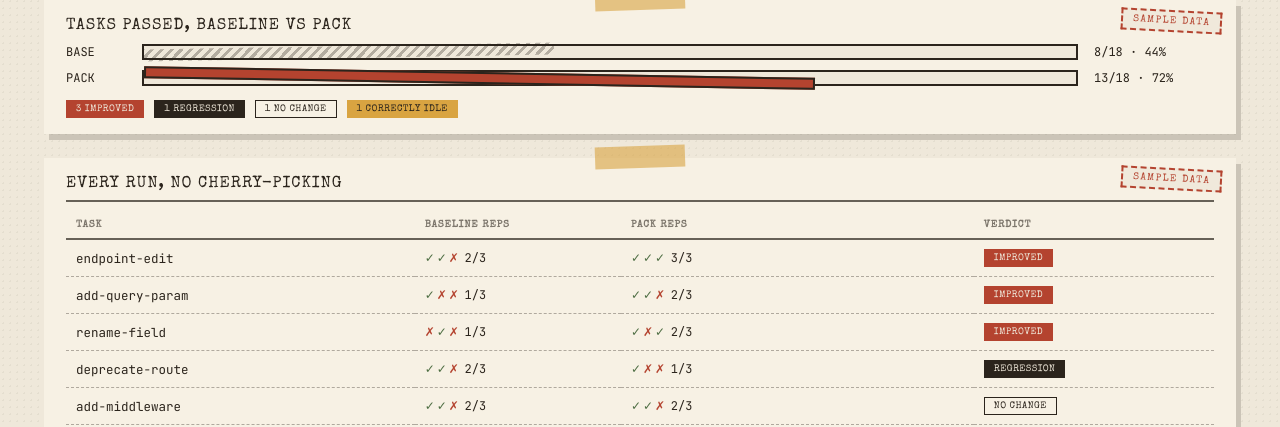
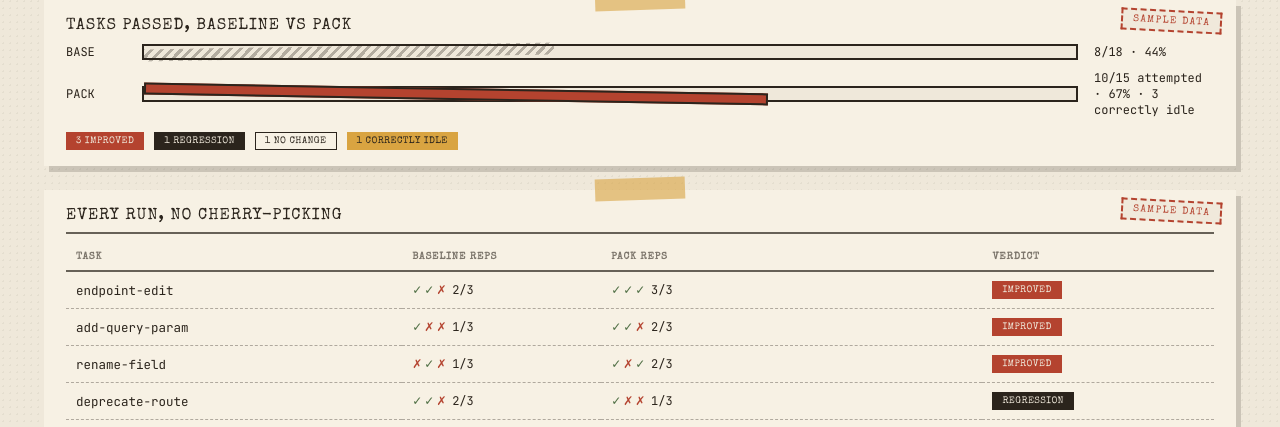
Before and after one commit to ajaycodesitbetter/packproof, a Next.js app: page /reports/api-change-safety-net in a window 1280 px wide. Shown: the part 373-800 px from the top of the page. Built offline with nearby package versions, Linux system fonts and the light colour scheme; no server answers.

Commit message:
Add new metrics to pack report page

```diff
--- a/app/reports/[slug]/page.tsx
+++ b/app/reports/[slug]/page.tsx
@@ -2,7 +2,7 @@ import Link from "next/link";
 import { notFound } from "next/navigation";
 import Nav from "@/components/Nav";
 import Footer from "@/components/Footer";
-import { getAllPacks, getPack, pct, fmtDate } from "@/lib/packs";
+import { getAllPacks, getPack, pct, fmtDate, idleRunCount, attemptedSolved, attemptedTotal } from "@/lib/packs";
 import { VERDICT_LABEL, Verdict } from "@/lib/types";
 
 export function generateStaticParams() {
@@ -42,7 +42,10 @@ export default async function ReportPage({ params }: { params: Promise<{ slug: s
   if (!pack || !pack.evidence || pack.status !== "evidence-complete") notFound();
   const e = pack.evidence;
   const basePct = pct(e.baseSolved, e.baseTotal);
-  const packPct = pct(e.packSolved ?? 0, e.packTotal);
+  const attSolved = attemptedSolved(e);
+  const attTotal = attemptedTotal(e);
+  const packPct = pct(attSolved, attTotal);
+  const idleRuns = idleRunCount(e);
 
   return (
     <>
@@ -85,7 +88,7 @@ export default async function ReportPage({ params }: { params: Promise<{ slug: s
               <i className="b2" style={{ width: `${packPct}%` }}></i>
             </div>
             <span className="val">
-              {e.packSolved}/{e.packTotal} · {packPct}%
+              {attSolved}/{attTotal} attempted · {packPct}%{idleRuns > 0 ? ` · ${idleRuns} correctly idle` : ""}
             </span>
           </div>
           <div className="sumchips">
@@ -102,6 +105,7 @@ export default async function ReportPage({ params }: { params: Promise<{ slug: s
           <span className="ptape"></span>
           <span className="sample-stamp">Sample data</span>
           <h2>Every run, no cherry-picking</h2>
+          <div className="twrap">
           <table className="ttasks">
             <thead>
               <tr>
@@ -124,7 +128,7 @@ export default async function ReportPage({ params }: { params: Promise<{ slug: s
                   <td>
                     <Ticks ticks={t.packTicks} />{" "}
                     <span className="num">
-                      {t.packSolved}/{t.reps}
+                      {t.verdict === "correctly-idle" ? `${t.reps} idle` : `${t.packSolved}/${t.reps}`}
                     </span>
                   </td>
                   <td>
@@ -134,6 +138,7 @@ export default async function ReportPage({ params }: { params: Promise<{ slug: s
               ))}
             </tbody>
           </table>
+          </div>
         </div>
 
         <div className="grid2">
```
